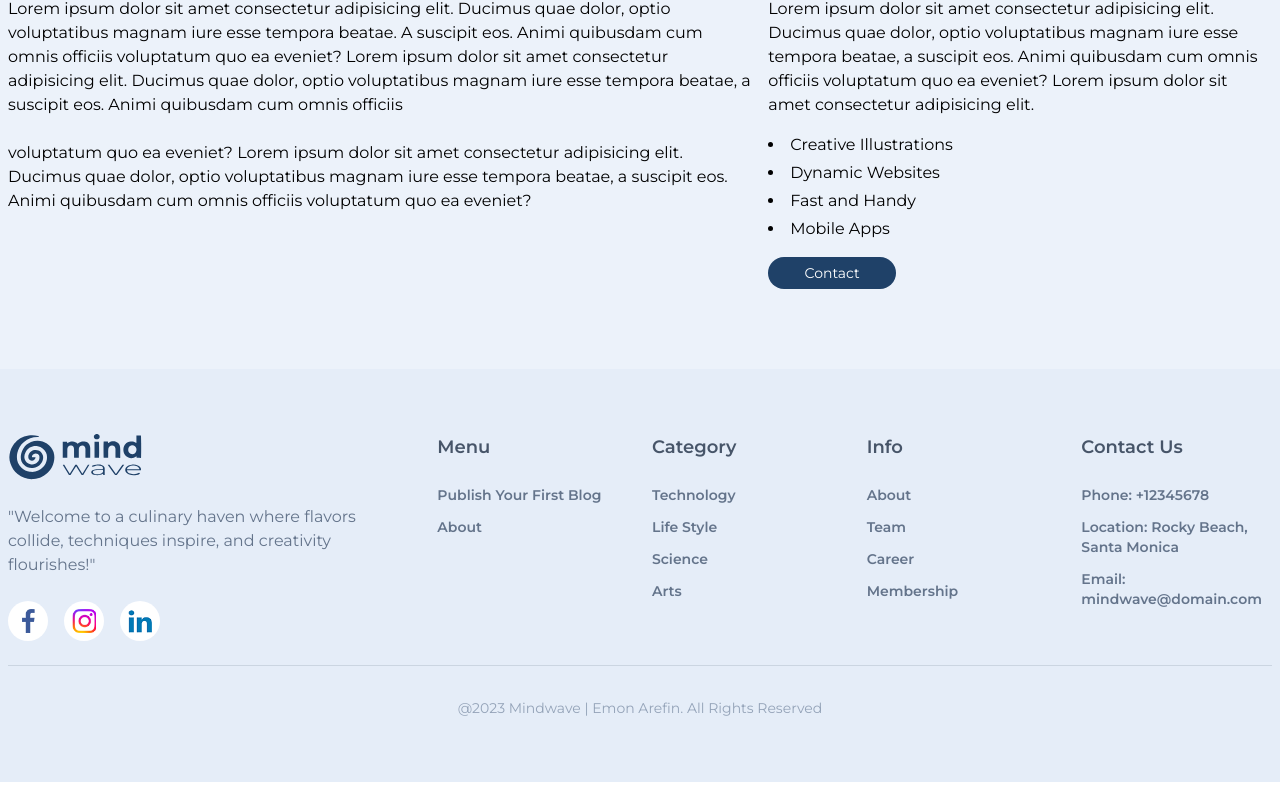
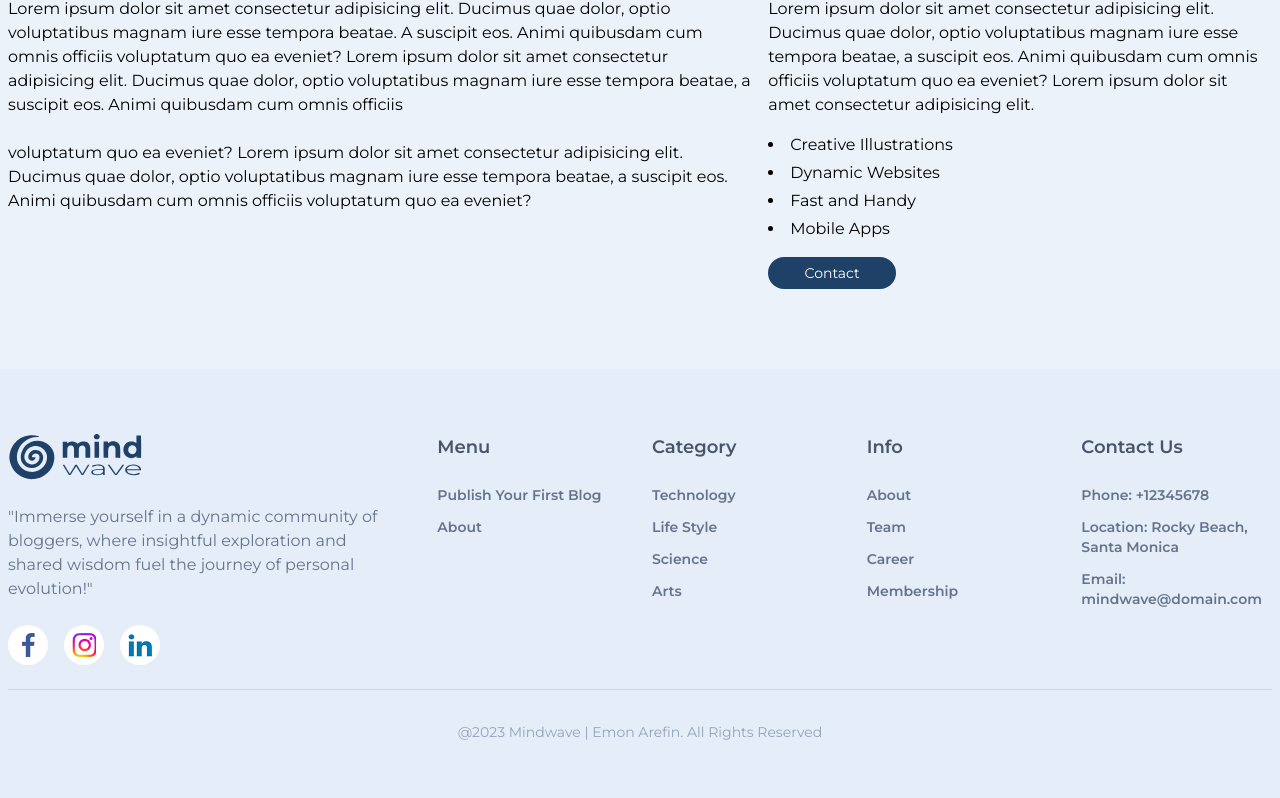
Before and after one commit to emon360arefin/mindwaveblog-client, a React (Vite) app: page / in a window 1280 px wide. Shown: the part 2098-2896 px from the top of the page. Built offline with nearby package versions, Linux system fonts and the light colour scheme; no server answers; a web font is replaced by a local one.

Commit message:
Footer Description

```diff
--- a/src/Components/Shared/Footer/Footer.jsx
+++ b/src/Components/Shared/Footer/Footer.jsx
@@ -19,7 +19,7 @@ const Footer = () => {
                 <div className='  grid md:grid-cols-6 grid-col-1  gap-6'>
                     <div className='col-span-2 pr-6 pl-12 md:pl-0'>
                         <img src="/logo-1.svg" className='md:h-12 h-12' alt="" />
-                        <p className='text-slate-500 my-6'>"Welcome to a culinary haven where flavors collide, techniques inspire, and creativity flourishes!"</p>
+                        <p className='text-slate-500 my-6'>"Immerse yourself in a dynamic community of bloggers, where insightful exploration and shared wisdom fuel the journey of personal evolution!"</p>
                         <div className='flex gap-4'>
                             <div className='bg-white rounded-full w-10 h-10 p-2'>
                                 <button><img className=' ' src="/social1.png" alt="" /></button>
```
